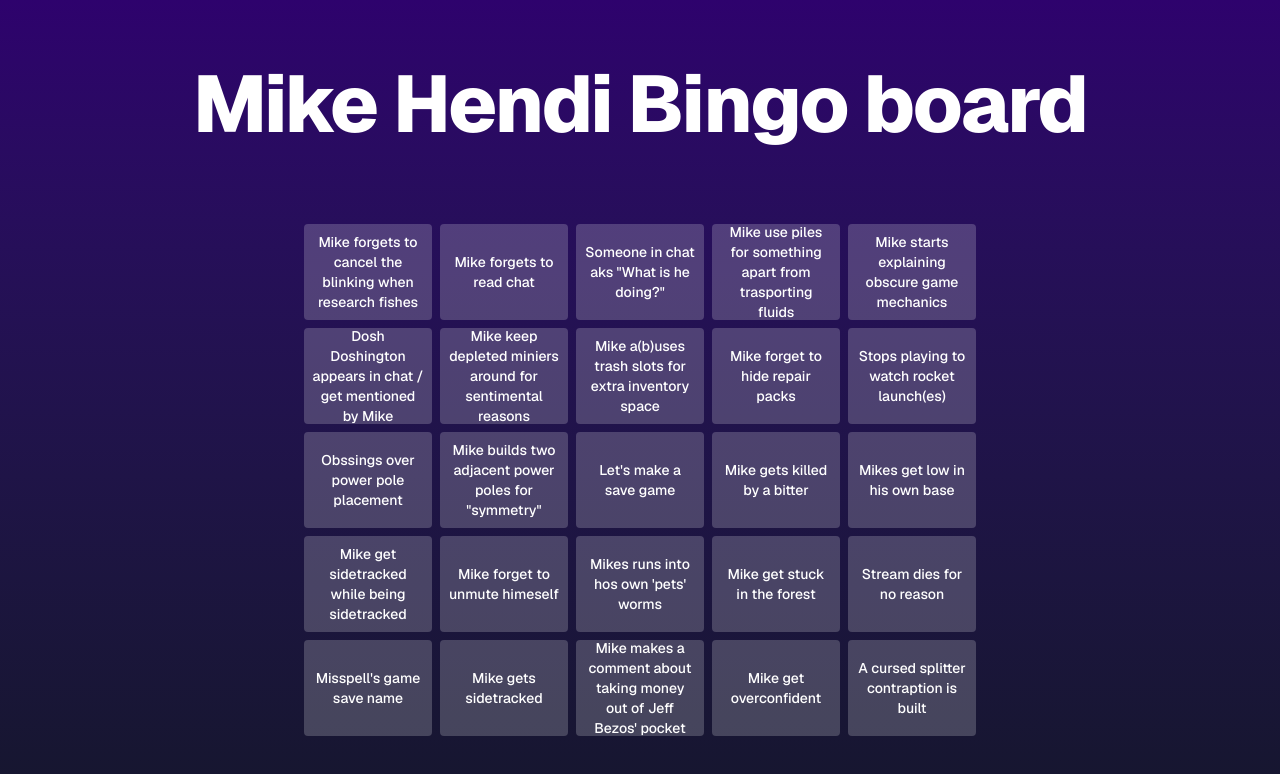
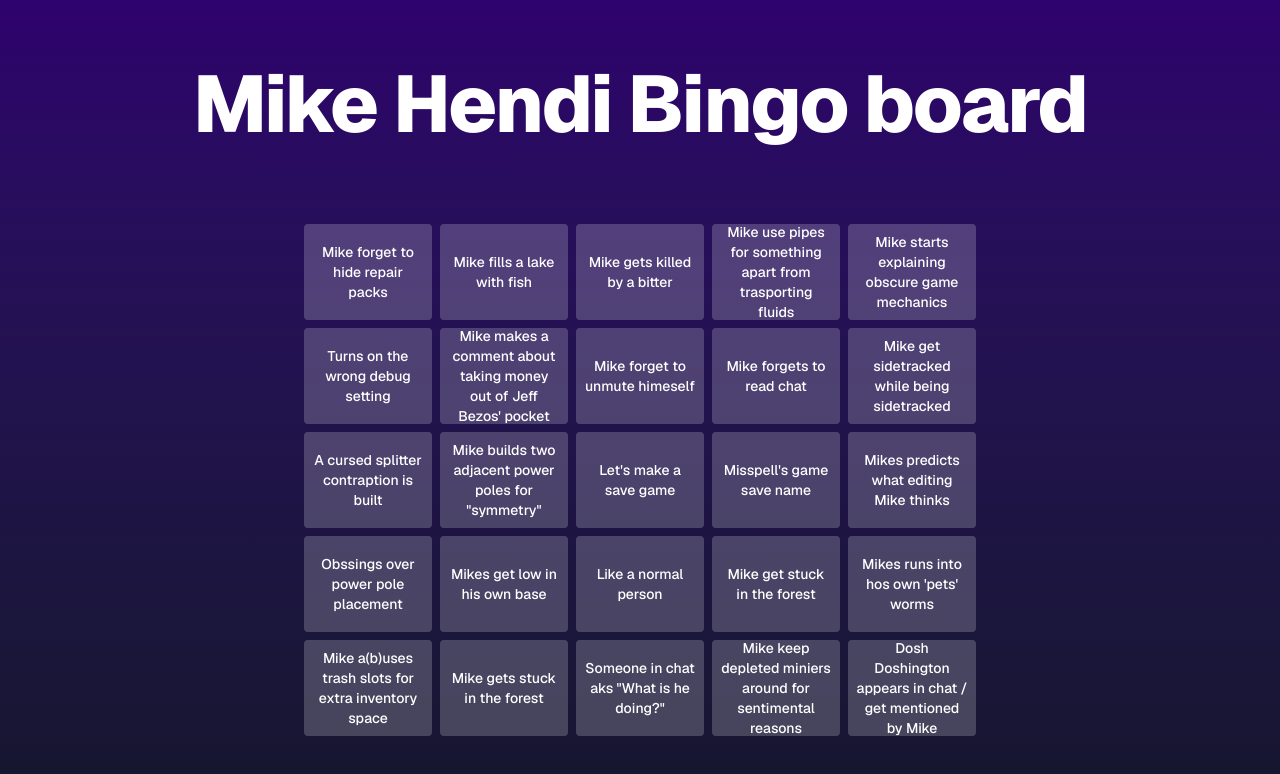
Before and after one commit to jaapmarcus/mikehendi-bingo, a Next.js app: page / in a window 1280 px wide. Shown: the top 774 px of the page. Built offline with nearby package versions, Linux system fonts and the light colour scheme.

Commit message:
Fixes typo and adds new strings to database
Corrects a typo in one of the strings and incorporates
additional strings to the database, enhancing the
application's data content.

```diff
--- a/src/app/page.tsx
+++ b/src/app/page.tsx
@@ -4,7 +4,7 @@ import React from 'react';
 
 const stringDatabase = [
   'Mike starts explaining obscure game mechanics',
-  'Mike use piles for something apart from trasporting fluids',
+  'Mike use pipes for something apart from trasporting fluids',
   "Mikes runs into hos own 'pets' worms",
   'Someone in chat aks "What is he doing?"',
   "Mike gets killed by a bitter",
@@ -31,6 +31,9 @@ const stringDatabase = [
   "Turns on the wrong debug setting",
   "Mikes predicts what editing Mike thinks",
   "Stream dies for no reason",
+  "Why don't you just use trains?",
+  "Mike gets stuck in the forest",
+
 ]
 
 const freeString = 'Let\'s make a save game';
```
